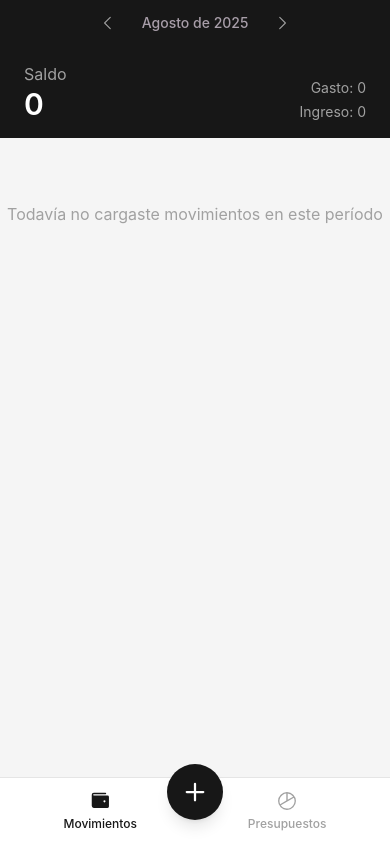
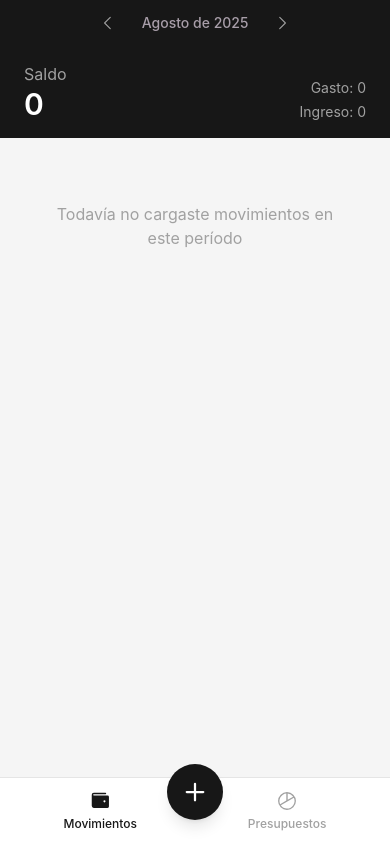
Before and after one commit to leisosag/trackly, a React (Vite) app: page / in a window 390 px wide. Built offline with nearby package versions, Linux system fonts and the light colour scheme.

Commit message:
style: fix mobile

```diff
--- a/src/features/movements/components/MovementList.tsx
+++ b/src/features/movements/components/MovementList.tsx
@@ -15,7 +15,7 @@ export function MovementList({
 
   if (groups.length === 0) {
     return (
-      <div className="flex flex-col items-center justify-center py-16 text-neutral-400">
+      <div className="flex flex-col items-center justify-center py-16 px-14 md:px-0 text-neutral-400 text-center">
         <p>Todavía no cargaste movimientos en este período</p>
       </div>
     );
```
